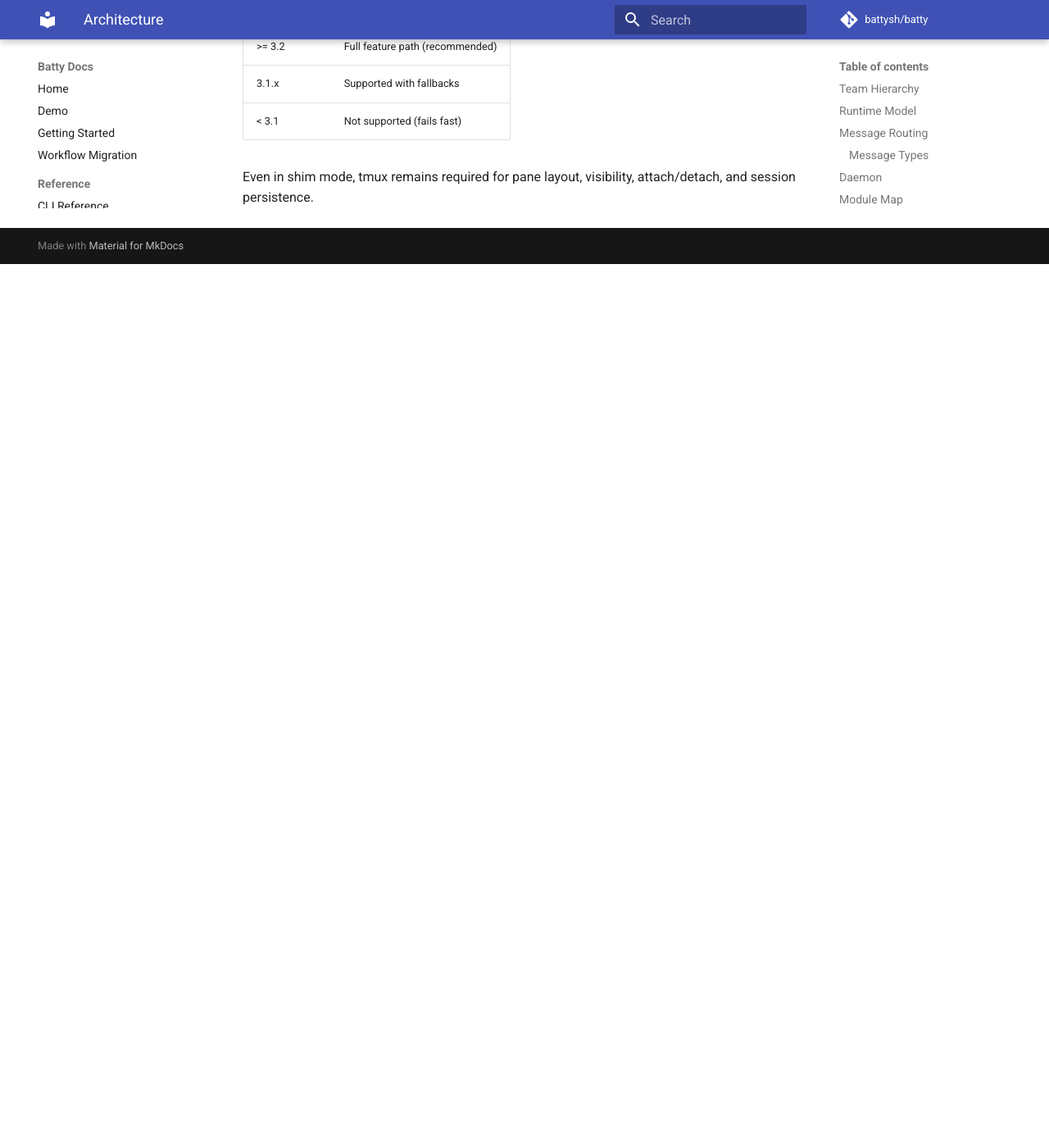
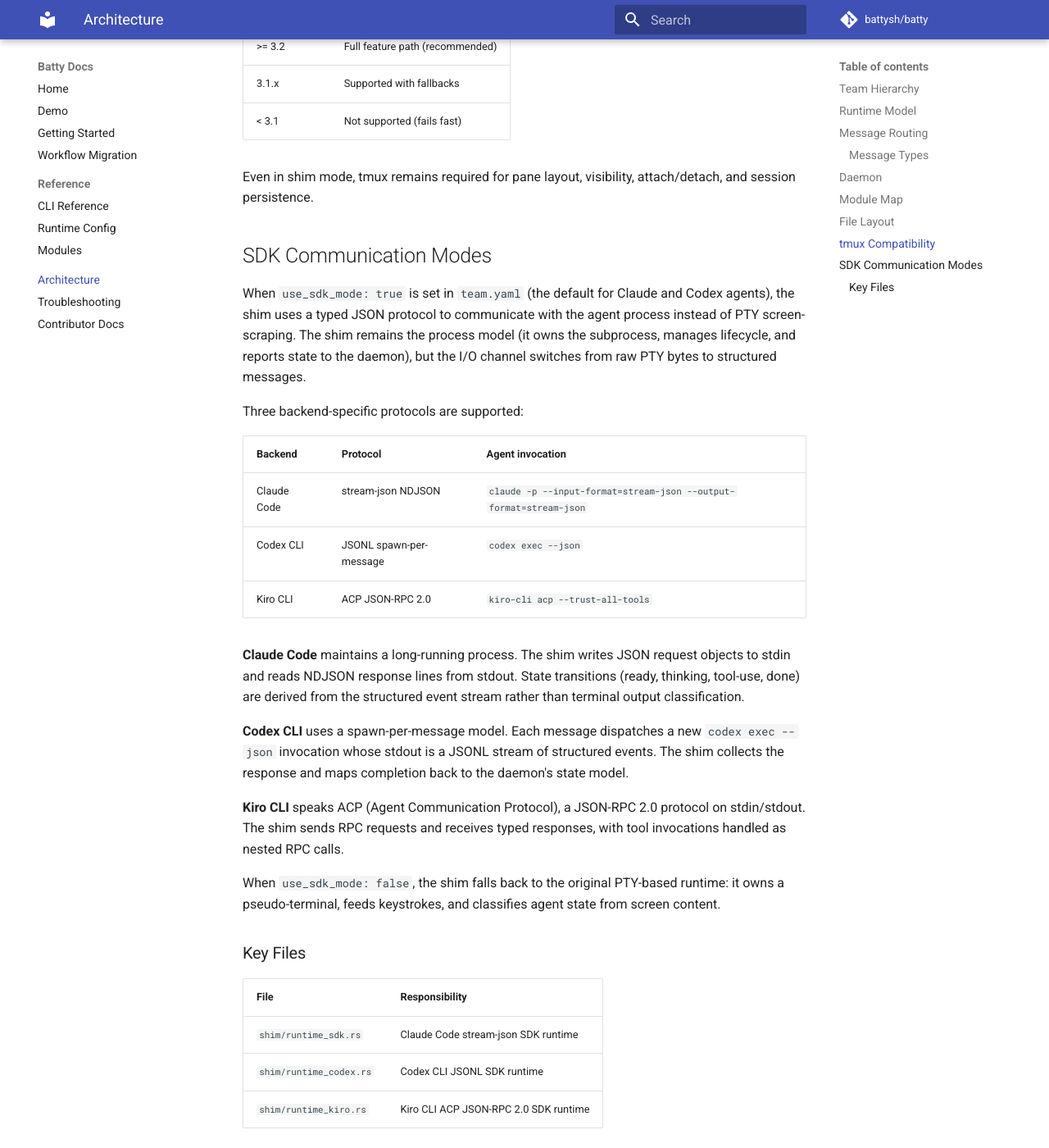
Before and after one commit to battysh/batty, an MkDocs documentation site: the page built from docs/architecture.md, in a window 1280 px wide and 1400 px high, scrolled down 4966 px. Shown: the whole window at 82% size. Built offline with MkDocs 1.6.1 and Material for MkDocs 9.7.7, drawn with Linux system fonts in a browser that asks for light colours; comment, search, counter and statistics services are not loaded; before the commit the page ends 5288 px from its top, so only the background shows below that.

Commit message:
docs: document SDK communication modes for all three agent backends
Update README, architecture, getting-started, and config reference to
reflect SDK mode as the primary agent communication mechanism:

- Claude Code: stream-json NDJSON protocol
- Codex CLI: JSONL spawn-per-message model
- Kiro CLI: ACP JSON-RPC 2.0 protocol

PTY screen-scraping remains as fallback when use_sdk_mode is false.

Co-Authored-By: Claude Opus 4.6 (1M context) <noreply@anthropic.com>

```diff
--- a/docs/architecture.md
+++ b/docs/architecture.md
@@ -186,3 +186,31 @@ PID is stored at `.batty/daemon.pid`. Logs go to `.batty/daemon.log`.
 | < 3.1        | Not supported (fails fast)      |
 
 Even in shim mode, tmux remains required for pane layout, visibility, attach/detach, and session persistence.
+
+## SDK Communication Modes
+
+When `use_sdk_mode: true` is set in `team.yaml` (the default for Claude and Codex agents), the shim uses a typed JSON protocol to communicate with the agent process instead of PTY screen-scraping. The shim remains the process model (it owns the subprocess, manages lifecycle, and reports state to the daemon), but the I/O channel switches from raw PTY bytes to structured messages.
+
+Three backend-specific protocols are supported:
+
+| Backend    | Protocol                    | Agent invocation                                                        |
+| ---------- | --------------------------- | ----------------------------------------------------------------------- |
+| Claude Code | stream-json NDJSON          | `claude -p --input-format=stream-json --output-format=stream-json`     |
+| Codex CLI   | JSONL spawn-per-message     | `codex exec --json`                                                     |
+| Kiro CLI    | ACP JSON-RPC 2.0            | `kiro-cli acp --trust-all-tools`                                        |
+
+**Claude Code** maintains a long-running process. The shim writes JSON request objects to stdin and reads NDJSON response lines from stdout. State transitions (ready, thinking, tool-use, done) are derived from the structured event stream rather than terminal output classification.
+
+**Codex CLI** uses a spawn-per-message model. Each message dispatches a new `codex exec --json` invocation whose stdout is a JSONL stream of structured events. The shim collects the response and maps completion back to the daemon's state model.
+
+**Kiro CLI** speaks ACP (Agent Communication Protocol), a JSON-RPC 2.0 protocol on stdin/stdout. The shim sends RPC requests and receives typed responses, with tool invocations handled as nested RPC calls.
+
+When `use_sdk_mode: false`, the shim falls back to the original PTY-based runtime: it owns a pseudo-terminal, feeds keystrokes, and classifies agent state from screen content.
+
+### Key Files
+
+| File                        | Responsibility                                      |
+| --------------------------- | --------------------------------------------------- |
+| `shim/runtime_sdk.rs`       | Claude Code stream-json SDK runtime                 |
+| `shim/runtime_codex.rs`     | Codex CLI JSONL SDK runtime                         |
+| `shim/runtime_kiro.rs`      | Kiro CLI ACP JSON-RPC 2.0 SDK runtime               |
```
Also changed, not shown: README.md (+13 -9 lines), docs/getting-started.md (+9 -0 lines), docs/reference/config.md (+16 -0 lines).
